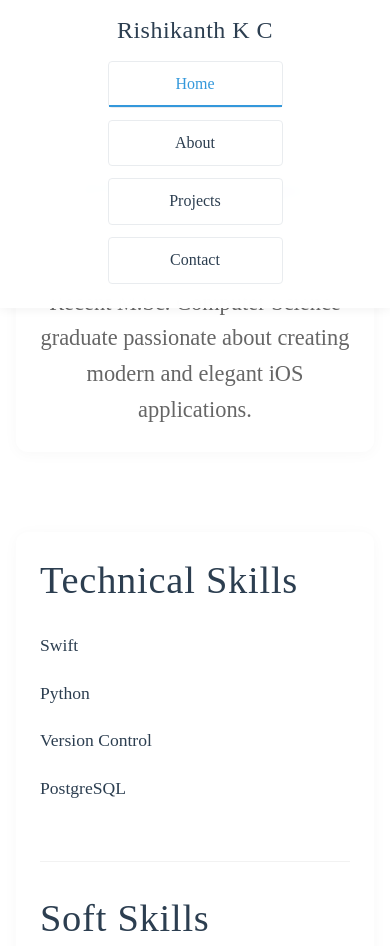
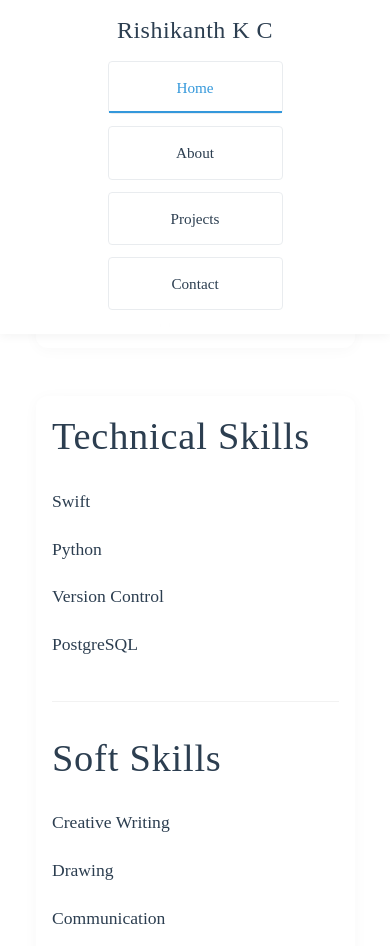
Before and after one commit to rishikanthkc/rishikanthkc.github.io, a website: page index.html in a window 390 px wide. Shown: the top 946 px of the page. Drawn offline with Linux system fonts and the light colour scheme; a web font is replaced by a local one.

Commit message:
perf: Optimize website responsiveness and performance
- Remove redundant CSS rules and optimize selectors
- Implement fluid typography with clamp()
- Improve mobile navigation layout
- Enhance section padding and spacing
- Add conditional hover effects
- Optimize transitions and animations
- Implement better responsive grid layouts

```diff
--- a/assets/css/styles.css
+++ b/assets/css/styles.css
@@ -116,12 +116,16 @@ header {
 
 header h1 {
     font-size: 1.5rem;
-    margin-bottom: 1rem;
+    margin-bottom: 0.5rem;
     text-align: center;
+    font-weight: 400;
+    letter-spacing: 0.02em;
+    line-height: 1.2;
 }
 
 @media (min-width: 768px) {
     header h1 {
+        font-size: 2rem;
         margin-bottom: 0;
         text-align: left;
     }
@@ -132,7 +136,9 @@ nav ul {
     display: flex;
     flex-wrap: wrap;
     justify-content: center;
-    gap: 1rem;
+    gap: 0.75rem;
+    padding: 0;
+    margin: 0;
 }
 
 @media (max-width: 767px) {
@@ -151,26 +157,11 @@ nav ul {
 
     nav ul li a {
         display: block;
-        padding: 0.5rem;
+        padding: 0.75rem 0.5rem;
         background-color: rgba(255, 255, 255, 0.9);
         border-radius: 4px;
         border: 1px solid #e9ecef;
-    }
-}
-
-header h1 {
-    font-size: 1.5rem;
-    margin-bottom: 0.5rem;
-    text-align: center;
-    font-weight: 400;
-    letter-spacing: 0.02em;
-    line-height: 1.2;
-}
-
-@media (min-width: 768px) {
-    header h1 {
-        font-size: 2rem;
-        margin-bottom: 0;
+        font-size: 0.95rem;
     }
 }
 
@@ -203,7 +194,6 @@ nav a {
     position: relative;
     padding: 0.5rem 0.75rem;
     font-size: 1rem;
-    transition: all 0.2s ease;
     transition: color 0.3s ease;
 }
 
@@ -217,7 +207,7 @@ nav a::after {
     background-color: #3498db;
     transform: scaleX(0);
     transform-origin: bottom right;
-    transition: transform 0.3s ease;
+    transition: transform 0.3s cubic-bezier(0.4, 0, 0.2, 1);
 }
 
 nav a:hover {
@@ -238,29 +228,38 @@ nav a.active::after {
 }
 
 main {
-    max-width: 1200px;
-    margin: 140px auto 30px;
+    max-width: min(1200px, 90%);
+    margin: 100px auto 30px;
     padding: 0 1rem;
 }
 
 @media (min-width: 768px) {
     main {
-        margin: 200px auto 50px;
+        margin: 120px auto 50px;
         padding: 0 2rem;
     }
 }
 
 .hero {
-    margin-bottom: 5rem;
+    margin-bottom: 3rem;
     text-align: center;
+    padding: 1rem;
+}
+
+@media (min-width: 768px) {
+    .hero {
+        margin-bottom: 5rem;
+        padding: 2rem;
+    }
 }
 
 .hero h2 {
     margin-bottom: 1rem;
+    font-size: clamp(1.8rem, 5vw, 2.4rem);
 }
 
 .hero .location {
-    font-size: 1.2rem;
+    font-size: clamp(1rem, 3vw, 1.2rem);
     margin-bottom: 1.5rem;
     color: #666;
 }
@@ -268,13 +267,14 @@ main {
 .hero .intro {
     max-width: 800px;
     margin: 0 auto;
-    font-size: 1.4rem;
+    font-size: clamp(1.1rem, 3vw, 1.4rem);
     line-height: 1.6;
+    padding: 0 1rem;
 }
 
 section {
     margin-bottom: 2rem;
-    padding: 1.5rem;
+    padding: clamp(1rem, 3vw, 1.5rem);
     background-color: #ffffff;
     border-radius: 12px;
     box-shadow: 0 2px 15px rgba(0, 0, 0, 0.03);
@@ -286,23 +286,34 @@ section {
 @media (min-width: 768px) {
     section {
         margin-bottom: 4rem;
-        padding: 3rem;
+        padding: clamp(2rem, 4vw, 3rem);
     }
 }
 
 section.skills h2:not(:first-child) {
-    margin-top: 3.5rem;
+    margin-top: 2.5rem;
     padding-top: 2rem;
     border-top: 1px solid rgba(0, 0, 0, 0.05);
 }
 
+@media (min-width: 768px) {
+    section.skills h2:not(:first-child) {
+        margin-top: 3.5rem;
+    }
+}
+
 section.skills .skills-grid {
     margin-bottom: 2rem;
+    display: grid;
+    grid-template-columns: repeat(auto-fit, minmax(250px, 1fr));
+    gap: clamp(1rem, 2vw, 1.5rem);
 }
 
-section:hover {
-    transform: translateY(-5px);
-    box-shadow: 0 4px 20px rgba(0, 0, 0, 0.1);
+@media (hover: hover) {
+    section:hover {
+        transform: translateY(-5px);
+        box-shadow: 0 4px 20px rgba(0, 0, 0, 0.1);
+    }
 }
 
 .section-hidden {
```
